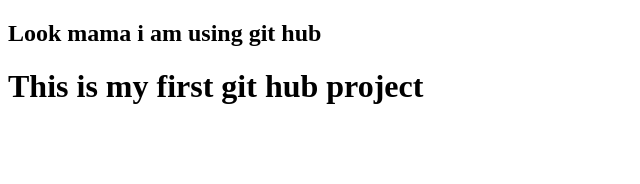
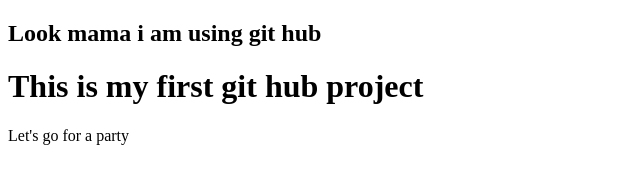
Before and after one commit to abhimohajan/my-new-website, a plain HTML site: page index.html in a window 1280 px wide. Shown: the whole page, without its empty margins (0-640 px from the left). Drawn offline with Linux system fonts and the light colour scheme.

Commit message:
party in

```diff
--- a/index.html
+++ b/index.html
@@ -8,6 +8,7 @@
 <body>
     <h2>Look mama i am using git hub</h2>
     <h1>This is my first git hub project</h1>
+    <p>Let's go for a party</p>
 
 </body>
 </html>
```
